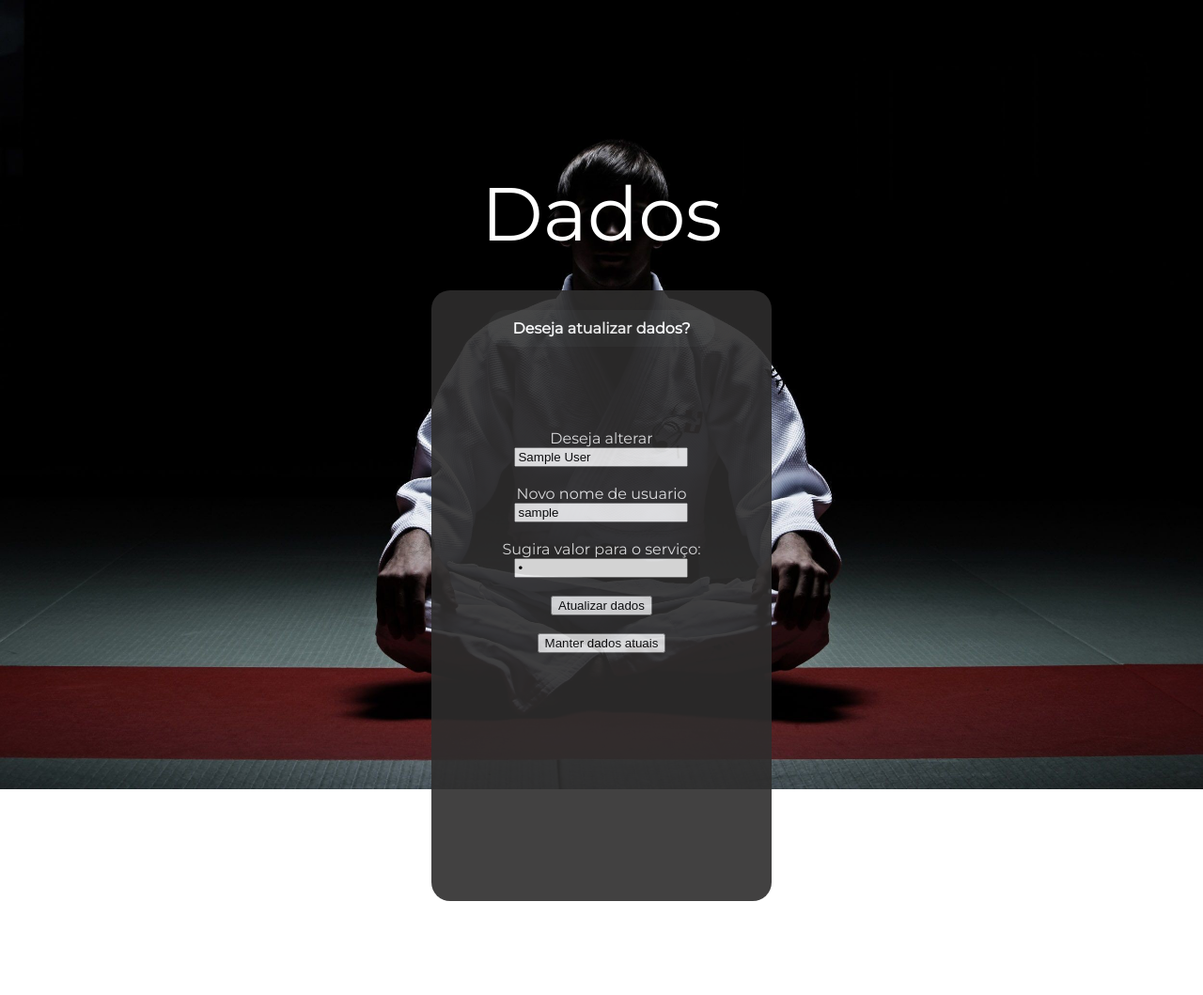
After one commit to PepeuAlex/JudoProject, a PHP site: page /confirmaAlteracao.php in a window 1280 px wide. The commit adds this page. Shown: the whole page at 94% size. Run offline with PHP 8.4, Linux system fonts and the light colour scheme; the visitor is signed in with stand-in values (Sample User, id 1); data that the repository does not hold is empty.

Commit message:
Add files via upload

```diff
--- /dev/null
+++ b/confirmaAlteracao.php
@@ -0,0 +1,74 @@
+<!DOCTYPE html>
+
+<html>
+
+
+
+	<head>
+		<title>Domestica's</title>
+
+		<meta charset="utf-8">
+		<link rel="stylesheet" href="css/styles.css">
+		<link href="https://fonts.googleapis.com/css?family=Montserrat:100,400" rel="stylesheet">
+	    <meta http-equiv="X-UA-Compatible" content="IE=edge">
+	    <meta name="viewport" content="width=device-width, initial-scale=1">
+	    <link rel="stylesheet" href="styles.css" />
+
+	</head>
+
+
+	<body>
+
+
+			<div class = "capa">
+
+				<div class = "profile-title">
+					<h1>Dados </h1>
+				<div class = "formulario">
+					<h4> Deseja atualizar dados? </h4>
+
+					<br>
+							<div class = "forms">
+							<form action="alterar.php" method="POST">
+
+							<?php
+							session_start();
+							include("conexao.php");
+							echo "   <br><br>
+
+							    <label for='lname'>Deseja alterar </label><br>
+								<input type='text' name='nome' value='".$_SESSION['nome']."'><br><br>
+
+								<label for='lname'>Novo nome de usuario</label><br>
+								<input type='text' name='usuario' value='".$_SESSION['usuario']."'><br><br>
+
+								<label for='lname'>Sugira valor para o serviço:</label><br>
+								<input type='password' name='senha' value='".$_SESSION['senha']."'><br><br>
+
+							    <button type='submit'>Atualizar dados</button> <br><br> ";
+?>
+								<button onclick="location.href='painel.php'" type="button">Manter dados atuais</button>
+							</form>
+
+
+
+
+							 </form>
+							</div>
+
+
+
+
+
+
+
+			  </div>
+
+
+	    </div>
+	    </div>
+
+
+	</body>
+
+</html>
--- a/style.css
+++ b/style.css
@@ -13,6 +13,7 @@ body {
 	height: 100vh;
 	background-size: cover;
 	background-position: center;
+}
 
 
 #footer {
--- /dev/null
+++ b/styles.css
@@ -0,0 +1,354 @@
+html, body
+{
+	margin: 0px;
+	padding: 0px;
+}
+
+
+body
+{
+	font-family: 'Montserrat', sans-serif;
+	background-repeat: no-repeat;
+	background-size: cover;
+	background-image: url('background.jpg');
+}
+
+
+
+.navigation
+{
+	color: white;
+	height: 50px;
+	animation-name: navegacao;
+	animation-duration: 1.5s;
+}
+
+.navigation ul
+{
+	margin-top: 0px;
+	list-style: none;
+	padding-left: 0px;
+	text-align: right;
+	height: 50px;
+
+}
+
+.navigation li
+{
+	display: inline-block;
+
+	opacity: 0.8;
+	background-color: #2e2d2d;
+	border-radius: 60px;
+	margin-top: 15px;
+	margin-right: 10px;
+	padding-left: 30px;
+	padding-right: 30px;
+
+	line-height: 50px;
+	font-size:18px;
+	font-weight: 100;
+}
+
+.navigation a
+{
+	color: white;
+	text-decoration: none;
+}
+
+.navigation a:hover
+{
+	color: #F27609;
+}
+
+.capa
+{
+	color:white;
+	text-align: center;
+}
+
+.capa span
+{
+	margin-top: 25px;
+	margin-left: 25px;
+	display: block;
+}
+
+
+.capa div
+{
+	display: inline-block;
+	height:650px;
+}
+
+.capa a
+{
+	font-size: 22px;
+	margin-top: 15px;
+	margin-right: 10px;
+	padding-left: 30px;
+	padding-right: 30px;
+	opacity: 0.8;
+	color: white;
+	background-color: #2e2d2d;
+	border-radius: 60px;
+	text-decoration: none;
+	animation-name: navegacao;
+	animation-duration: 1.5s;
+}
+
+.capa a:hover
+{
+	color: #F27609;
+}
+
+.profile-title
+{
+
+	vertical-align: top;
+	animation-name: titulo-capa;
+	animation-duration: 3s;
+}
+
+.profile-title h1
+{
+
+	font-size: 80px;
+	margin-top: 200px;
+	font-weight: 400;
+	line-height: 55px;
+}
+
+
+.profile-title h2
+{
+
+    background-color: rgba(150, 146, 143, .7);
+	padding: 15px;
+	border-radius: 20px;
+	font-size: 26px;
+	font-weight: 100;
+	margin-top: -26px ;
+}
+
+
+.profile-title h4
+{
+    background-color: rgba(54,54,54, .8);
+	padding: 10px;
+	border-radius: 20px;
+}
+
+
+
+.profile-title1 h1
+{
+	font-size: 80px;
+	margin-top: 75px;
+	font-weight: 400;
+	line-height: 55px;
+}
+
+.profile-title h3
+{
+	background-color:  rgba(150, 146, 143, .7);
+	padding: 10px;
+	border-radius: 20px;
+}
+
+
+.formulario
+{
+	background-color: #2e2d2d;
+	opacity: 0.9;
+	padding-left: 60px;
+	padding-right: 60px;
+	border-radius: 20px;
+
+}
+
+
+.formulario1
+{
+	background-color: #2e2d2d;
+	opacity: 0.9;
+	padding-top: 30px;
+	padding-bottom: 75px;
+	padding-left: 60px;
+	padding-right: 60px;
+	border-radius: 20px;
+
+}
+
+
+.formulario2
+{
+	background-color: #2e2d2d;
+	opacity: 0.9;
+	padding-top: 30px;
+	padding-bottom: 25px;
+	padding-left: 60px;
+	padding-right: 60px;
+	border-radius: 20px;
+
+}
+
+
+
+.forms form
+{
+	background-color: #2e2d2d;
+	opacity: 0.9;
+	padding-top: 10px;
+	padding-bottom: 10px;
+	padding-left: 15px;
+	padding-right: 15px;
+	border-radius: 20px;
+
+}
+
+
+.main
+{
+	padding: 80px 180px 80px 100px;
+
+	animation-name: conteudo;
+	animation-duration: 2s;
+
+
+}
+
+
+
+
+.main h1
+{
+	color: white;
+	font-weight: normal;
+}
+
+.main h2
+{
+	color: white;
+	font-size: 16px;
+	text-transform: uppercase;
+	font-weight: normal;
+	margin-top: 40px;
+}
+
+.main h3
+{
+	color: #f27609;
+	font-size: 12px;
+	text-transform: uppercase;
+}
+
+.main p
+{
+	color: white;
+	font-size: 18px;
+	font-weight: 100;
+	line-height: 25px;
+	text-align: justify;
+}
+
+
+.barra
+{
+	float: left;
+	margin-top :60px;
+	margin-left: 80px;
+}
+
+.barra h1
+{
+	background-color:  rgba(79, 79, 79, .7);
+	padding: 10px;
+	border-radius: 20px;
+}
+
+.listap
+{
+	text-align:justify;
+	opacity: 0.9;
+	padding-left: 40px;
+	padding-right: 40px;
+	border-radius: 20px;
+	margin-top: 125px;
+	margin-left: 89px;
+	float: left;
+}
+
+.table { width: 100%; margin-bottom: 1rem; opacity: 0.7; } .table th, .table td { padding: 0.75rem; vertical-align: top; border-top: 1px solid #dee2e6; background-color: #2e2d2d; } .table thead th { vertical-align: bottom; border-bottom: 2px solid #dee2e6; } .table tbody + tbody { border-top: 2px solid #dee2e6; } } .table th, .table td, .table thead th, .table tbody + tbody { border-color: #95999c; } .table td, th { color: white; }
+
+
+
+
+
+
+
+
+
+
+
+#SLIDE_BG
+{
+	width: 100%;
+	height: 105vh;
+	position: relative;
+	background-position: center center;
+	background-size: cover;
+	background-repeat: no-repeat;
+	backface-visibility: hidden;
+	animation: slideBg 20s linear infinite;
+	animation-timing-function: ease-in-out;
+	background-image: url("../background.jpg");
+
+}
+
+
+
+
+@keyframes titulo-capa
+{
+	0% {opacity: 0; transform: translate(0px,-20px)}
+	100% {opacity: 1; transform: translate(0px,0px)}
+}
+
+
+@keyframes conteudo
+{
+	0% {opacity: 0; transform: translate(-20px,0px)}
+	100% {opacity: 1; transform: translate(0px,0px)}
+}
+
+@keyframes navegacao
+{
+	0% {opacity: 0;}
+	50% {opacity: 0;}
+	100% {opacity: 1;}
+}
+
+
+@keyframes slideBg
+{
+	0%
+	{
+		background-image: url("../background.jpg");
+	}
+
+	50%
+	{
+		background-image: url("../background2.jpg");
+	}
+
+	90%
+	{
+		background-image: url("../background2.jpg");
+	}
+
+	100%
+	{
+		background-image: url("../background.jpg");
+	}
+}
```
Also changed, not shown: alterar.php (added, +32 -0 lines), login.php (+13 -12 lines), style3.css (+48 -3 lines), torneio.php (+10 -1 lines).
